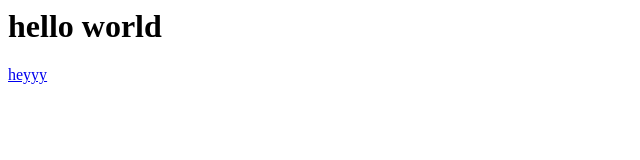
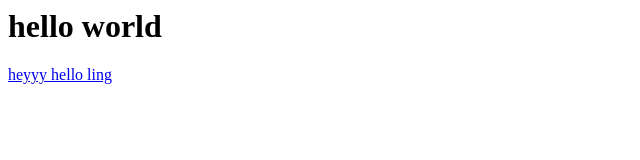
Before and after one commit to Keshet29/vampires, a plain HTML site: page index.html in a window 1280 px wide. Shown: the full height of the page, 0-640 px from the left. Drawn offline with Linux system fonts and the light colour scheme.

Commit message:
Update index.html

```diff
--- a/index.html
+++ b/index.html
@@ -1,4 +1,4 @@
 <h1>hello world</h1>
 <a href= "HomePage.html">
-  heyyy
+  heyyy hello ling
   </a>
```
